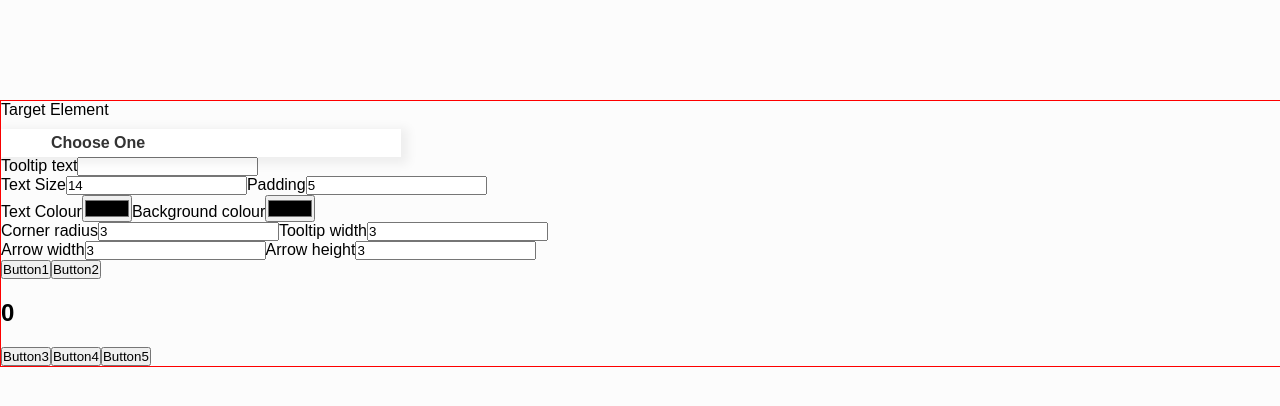
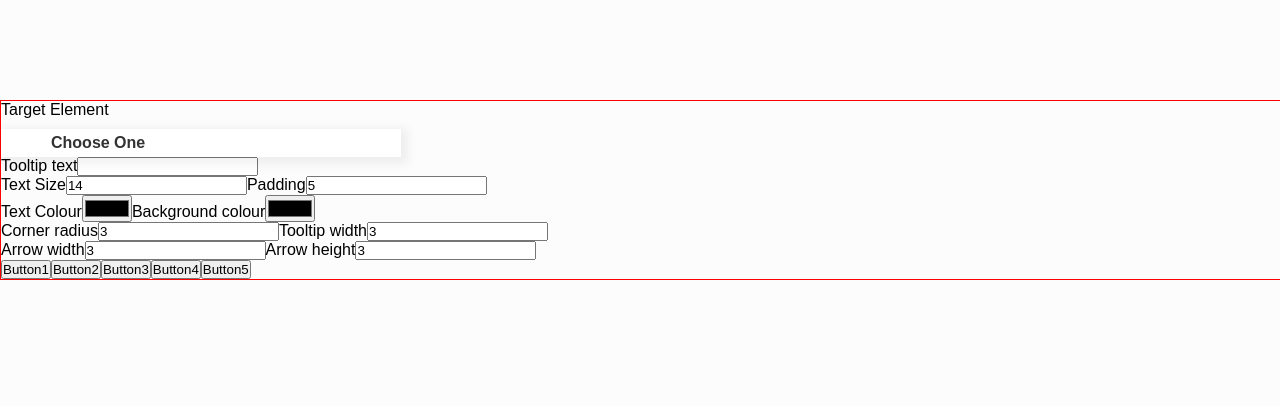
Before and after one commit to MaheshReddy-05/Plotline-Task-Submission, a React (Create React App) app: page / in a window 1280 px wide. Shown: the top 406 px of the page. Built offline with nearby package versions, Linux system fonts and the light colour scheme.

Commit message:
CLC(Button)

```diff
--- a/src/components/ButtonWithTooltip/buttonWithTooltip.jsx
+++ b/src/components/ButtonWithTooltip/buttonWithTooltip.jsx
@@ -30,7 +30,6 @@ export default function buttonWithTooltip({
         {toolTipsText}
       </div>
     <button >Button2</button>
-    <h2>{objNum}</h2>
     <div className="tooltip" style={check(objNum,1)}>
         {toolTipsText}
       </div>
```
